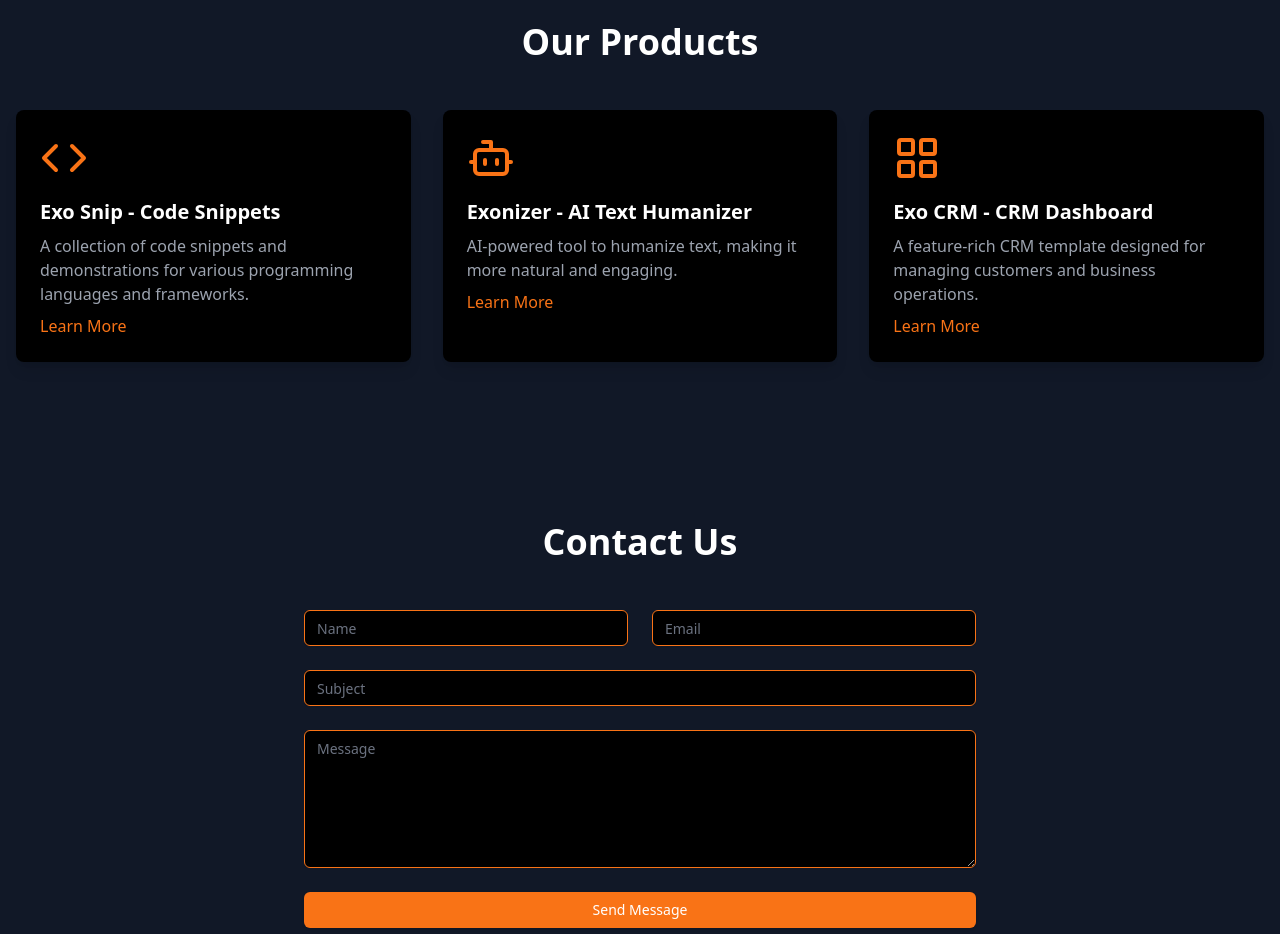
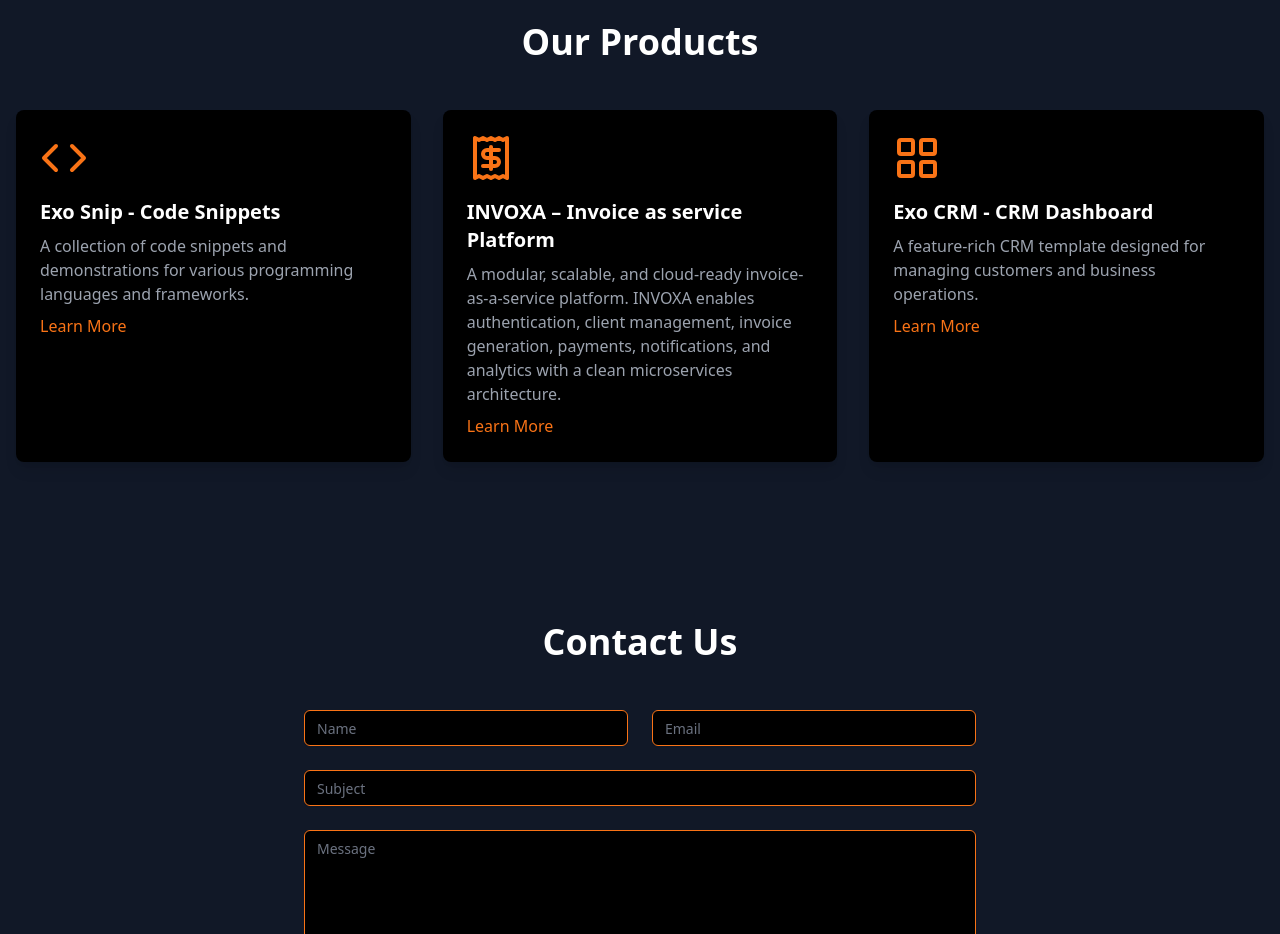
Before and after one commit to ExoCodeLabs/ExoCodeLabs.github.io, a Next.js app: page / in a window 1280 px wide. Shown: the part 3220-4154 px from the top of the page. Built offline with nearby package versions, Linux system fonts and the light colour scheme.

Commit message:
Update product list and INVOXA details
Replaced Exonizer with INVOXA in the products list, updated icon and description, and adjusted lucide-react imports for clarity.

```diff
--- a/components/products.jsx
+++ b/components/products.jsx
@@ -1,15 +1,4 @@
-import {
-  Code,
-  Cpu,
-  Globe,
-  Smartphone,
-  Cloud,
-  MessageSquare,
-  LinkIcon,
-  BotIcon as Robot,
-  FileText as Resume,
-  LayoutGrid,
-} from "lucide-react"
+import { Code, ReceiptIcon as Receipt, LayoutGrid } from "lucide-react"
 import Link from "next/link"
 
 const products = [
@@ -22,11 +11,11 @@ const products = [
     disabled: false,
   },
   {
-    icon: <Robot className="w-12 h-12 text-orange-500" />,
-    title: "Exonizer - AI Text Humanizer",
+    icon: <Receipt className="w-12 h-12 text-orange-500" />,
+    title: "INVOXA – Invoice as service Platform",
     description:
-      "AI-powered tool to humanize text, making it more natural and engaging.",
-    link: "https://exocodelabs.github.io/Exonizer/",
+      "A modular, scalable, and cloud-ready invoice-as-a-service platform. INVOXA enables authentication, client management, invoice generation, payments, notifications, and analytics with a clean microservices architecture.",
+    link: "https://github.com/rishhi-patel/invoxa.git",
     disabled: false,
   },
   {
```
Also changed, not shown: 1 other file (tests, documents, lock files or other folders).
